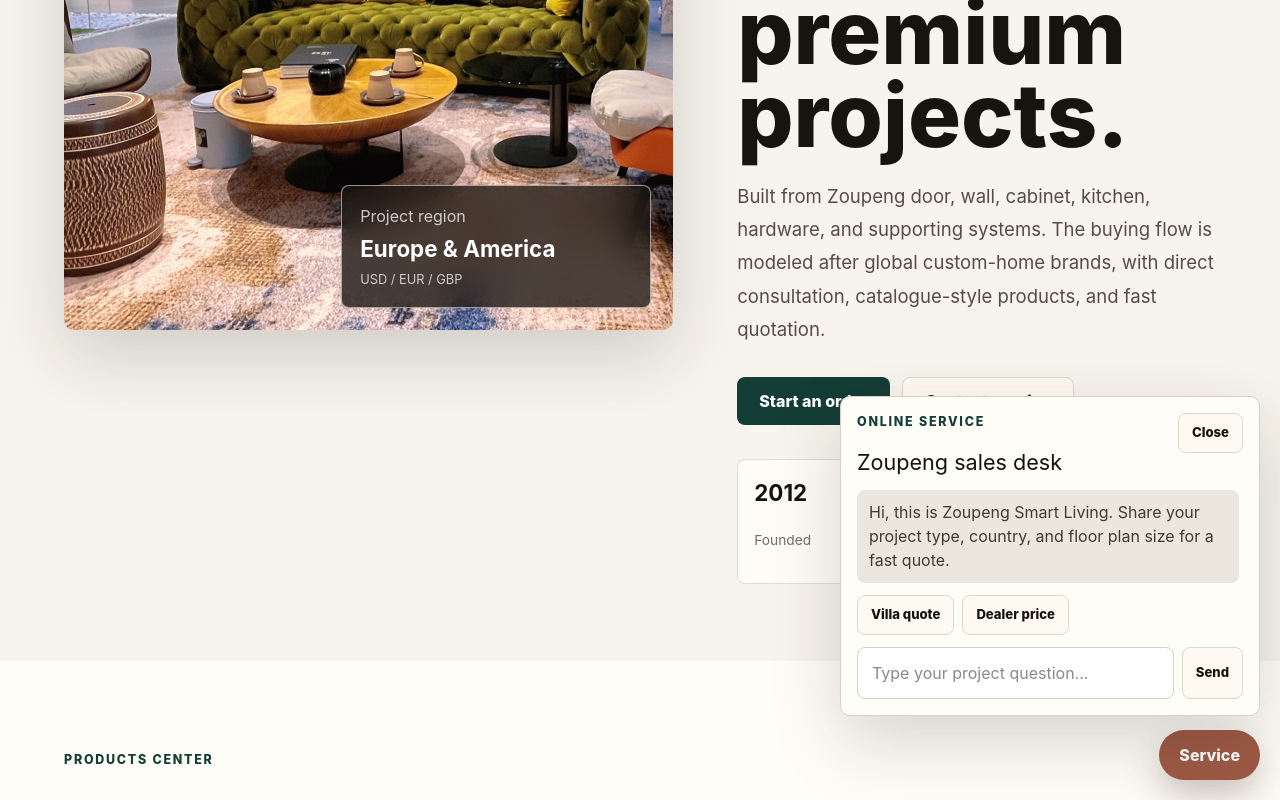
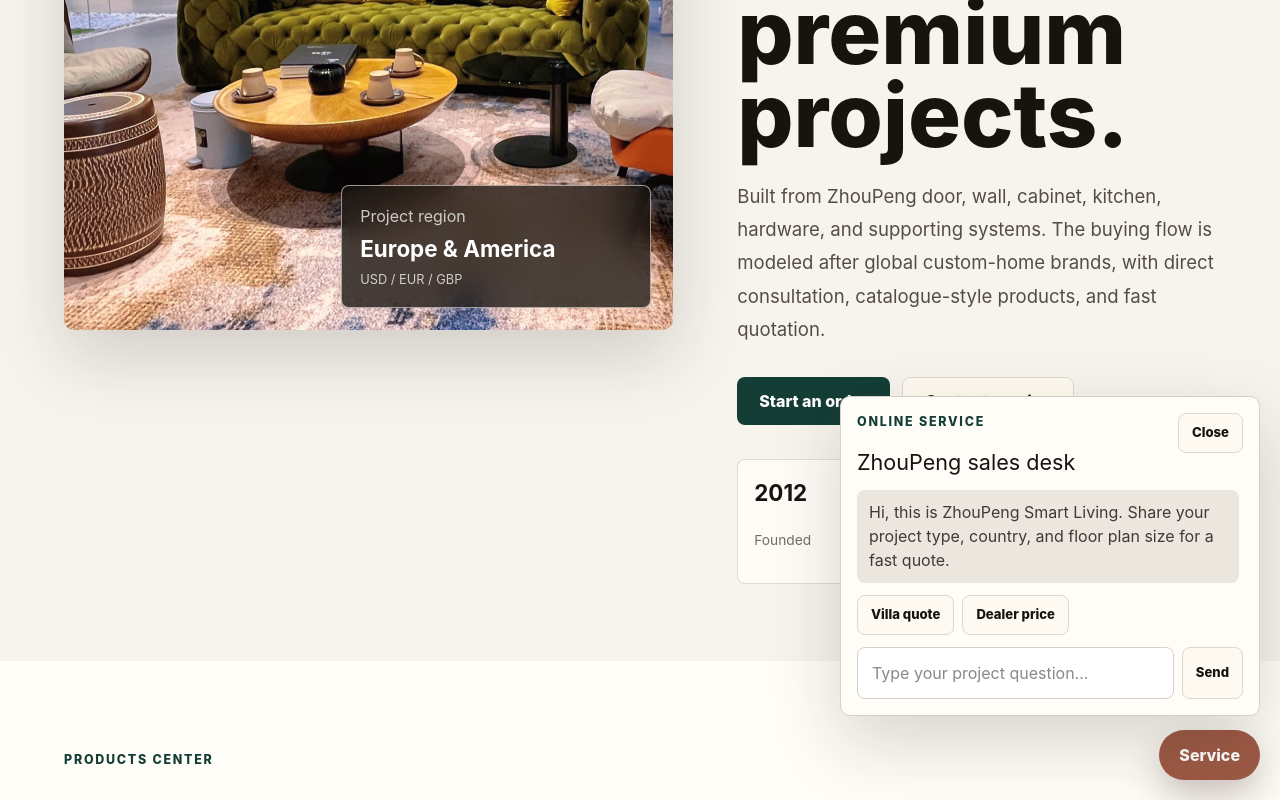
Before and after one commit to ravinque/zhoupeng, a Next.js app: page / in a window 1280 px wide. Both pictures are taken after a click on the button "Contact service". Shown: the part 778-1578 px from the top of the page. Built offline with nearby package versions, Linux system fonts and the light colour scheme.

Commit message:
Fix ZhouPeng brand spelling

```diff
--- a/app/layout.tsx
+++ b/app/layout.tsx
@@ -2,7 +2,7 @@ import type { Metadata } from "next";
 import "./globals.css";
 
 export const metadata: Metadata = {
-  title: "Zoupeng Smart Living | Global Smart Home Mall",
+  title: "ZhouPeng Smart Living | Global Smart Home Mall",
   description:
     "Modern smart home mall for custom doors, wall systems, cabinets, kitchens, hardware, and whole-home orders.",
   icons: {
--- a/app/page.tsx
+++ b/app/page.tsx
@@ -137,7 +137,7 @@ const regions = {
 const starterMessages: ChatMessage[] = [
   {
     role: "agent",
-    text: "Hi, this is Zoupeng Smart Living. Share your project type, country, and floor plan size for a fast quote.",
+    text: "Hi, this is ZhouPeng Smart Living. Share your project type, country, and floor plan size for a fast quote.",
   },
 ];
 
@@ -221,10 +221,10 @@ export default function Home() {
   return (
     <main className="site-shell" dir={dir}>
       <header className="topbar">
-        <a className="brand" href="#home" aria-label="Zoupeng Smart Living home">
+        <a className="brand" href="#home" aria-label="ZhouPeng Smart Living home">
           <img src={asset("/zp/logo.png")} alt="" />
           <span>
-            <strong>Zoupeng</strong>
+            <strong>ZhouPeng</strong>
             <small>Smart Living</small>
           </span>
         </a>
@@ -267,7 +267,7 @@ export default function Home() {
           <p className="eyebrow">Fujian custom smart home manufacturer</p>
           <h1>Whole-home smart systems for villas, showrooms, and premium projects.</h1>
           <p>
-            Built from Zoupeng door, wall, cabinet, kitchen, hardware, and supporting
+            Built from ZhouPeng door, wall, cabinet, kitchen, hardware, and supporting
             systems. The buying flow is modeled after global custom-home brands, with
             direct consultation, catalogue-style products, and fast quotation.
           </p>
@@ -333,7 +333,7 @@ export default function Home() {
       <section className="feature-split" id="company">
         <div className="split-copy">
           <p className="eyebrow">Company Homepage</p>
-          <h2>Fujian Zoupeng Industrial integrates R&D, design, production, and operation service.</h2>
+          <h2>Fujian ZhouPeng Industrial integrates R&D, design, production, and operation service.</h2>
           <p>
             The manufacturing base is located in Shanghang County, Fujian, with a
             standard factory area of more than 20,000 sqm and a 1,500 sqm office
@@ -356,7 +356,7 @@ export default function Home() {
           </div>
         </div>
         <div className="factory-card">
-          <img src={asset("/zp/factory.jpeg")} alt="Zoupeng production and equipment image" />
+          <img src={asset("/zp/factory.jpeg")} alt="ZhouPeng production and equipment image" />
           <div>
             <span>Equipment brands</span>
             <strong>Jidong, Nanxing, Cangao, Moke, Baitian</strong>
@@ -487,7 +487,7 @@ export default function Home() {
       </section>
 
       <footer className="footer">
-        <span>Fujian Zoupeng Industrial Co., Ltd.</span>
+        <span>Fujian ZhouPeng Industrial Co., Ltd.</span>
         <span>Global smart home mall concept based on public company materials.</span>
       </footer>
 
@@ -529,7 +529,7 @@ export default function Home() {
           <div className="service-head">
             <div>
               <p className="eyebrow">Online Service</p>
-              <h2>Zoupeng sales desk</h2>
+              <h2>ZhouPeng sales desk</h2>
             </div>
             <button onClick={() => setIsServiceOpen(false)} type="button">
               Close
```
Also changed, not shown: 1 other file (tests, documents, lock files or other folders).
